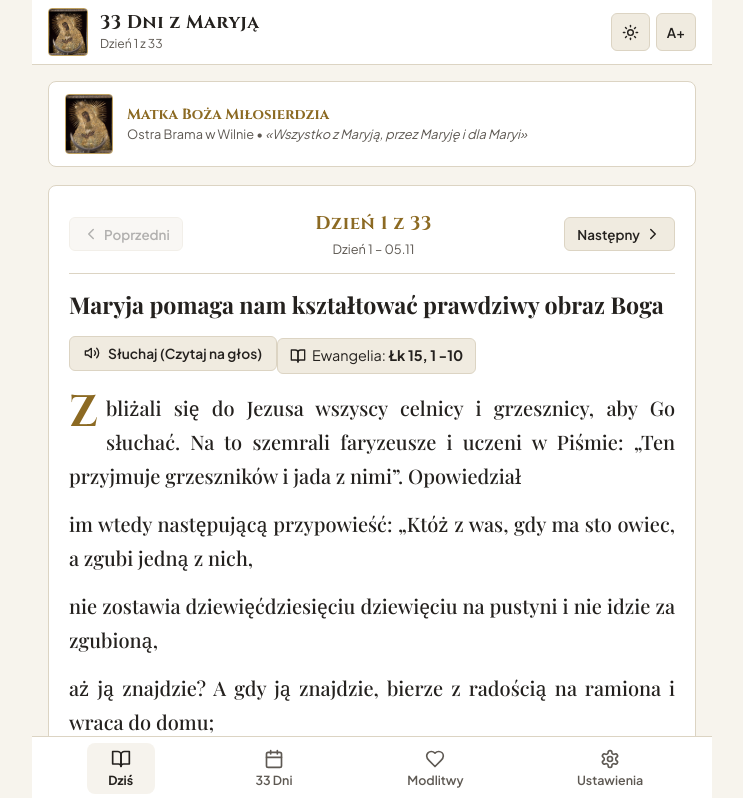
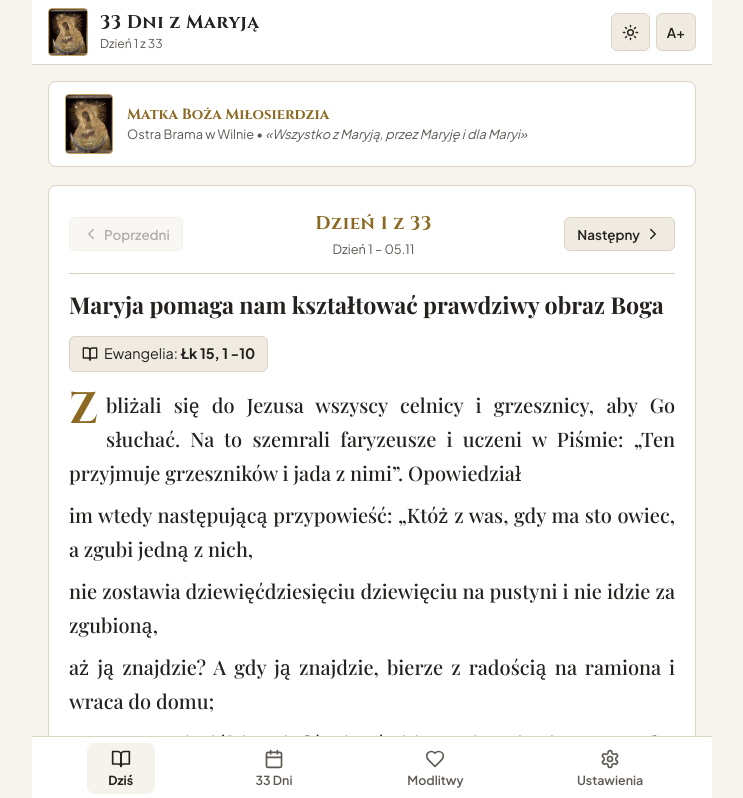
Before and after one commit to DANIOALEKSANDro/rekolekcje-33-dni, a React (Vite) app: page / in a window 1280 px wide. Shown: the top 798 px of the page, without its empty margins (268-1011 px from the left). Built offline with nearby package versions, Linux system fonts and the light colour scheme; a web font is replaced by a local one.

Commit message:
Usuniecie czytania na glos oraz optymalizacja odstepow linii i tekstu

```diff
--- a/src/components/MainTab.tsx
+++ b/src/components/MainTab.tsx
@@ -1,5 +1,5 @@
-import React, { useState, useEffect } from 'react';
-import { ChevronLeft, ChevronRight, Check, Volume2, Square, BookOpen, BookmarkCheck, ArrowRight, Info } from 'lucide-react';
+import React from 'react';
+import { ChevronLeft, ChevronRight, Check, BookOpen, BookmarkCheck, ArrowRight, Info } from 'lucide-react';
 import { RetreatDay } from '../data/retreatData';
 
 interface MainTabProps {
@@ -19,52 +19,6 @@ export const MainTab: React.FC<MainTabProps> = ({
   fontSize,
   onOpenPrayers
 }) => {
-  const [isSpeaking, setIsSpeaking] = useState(false);
-
-  // Zatrzymanie lektora przy zmianie dnia lub opuszczeniu zakładki
-  useEffect(() => {
-    return () => {
-      if ('speechSynthesis' in window) {
-        window.speechSynthesis.cancel();
-      }
-    };
-  }, [currentDay.day]);
-
-  const toggleSpeech = () => {
-    if (!('speechSynthesis' in window)) {
-      alert('Twoja przeglądarka nie obsługuje czytania głosem.');
-      return;
-    }
-
-    if (isSpeaking) {
-      window.speechSynthesis.cancel();
-      setIsSpeaking(false);
-      return;
-    }
-
-    window.speechSynthesis.cancel();
-
-    // Przygotowanie tekstu do odczytania: nagłówek, ewangelia, rozważanie i pytania
-    const textToSpeak = `
-      ${currentDay.header}.
-      ${currentDay.patronage ? 'Wspomnienie: ' + currentDay.patronage + '.' : ''}
-      ${currentDay.title}.
-      Ewangelia: ${currentDay.gospelSig}.
-      ${currentDay.paragraphs.join(' ')}.
-      ${currentDay.questions.length > 0 ? 'Punkty do rachunku sumienia i modlitwy: ' + currentDay.questions.join('. ') : ''}
-    `;
-
-    const utterance = new SpeechSynthesisUtterance(textToSpeak);
-    utterance.lang = 'pl-PL';
-    utterance.rate = 0.88; // Spokojne tempo, komfortowe do modlitwy i dla seniorów
-
-    utterance.onend = () => setIsSpeaking(false);
-    utterance.onerror = () => setIsSpeaking(false);
-
-    window.speechSynthesis.speak(utterance);
-    setIsSpeaking(true);
-  };
-
   const isCompleted = completedDays.includes(currentDay.day);
   const isConsecrationDay = currentDay.day === 34;
 
@@ -143,16 +97,6 @@ export const MainTab: React.FC<MainTabProps> = ({
         <h2 className="reading-title" style={{ marginTop: currentDay.patronage ? '8px' : '16px' }}>
           {currentDay.title}
         </h2>
-
-        {/* Przycisk lektora audio (czytanie na głos) */}
-        <button
-          className={`audio-player-btn ${isSpeaking ? 'active' : ''}`}
-          onClick={toggleSpeech}
-          aria-label={isSpeaking ? "Zatrzymaj czytanie" : "Czytaj na głos"}
-        >
-          {isSpeaking ? <Square size={16} /> : <Volume2 size={16} />}
-          <span>{isSpeaking ? 'Zatrzymaj czytanie' : 'Słuchaj (Czytaj na głos)'}</span>
-        </button>
 
         {/* Sygnatura Ewangelii */}
         {currentDay.gospelSig && (
--- a/src/components/PrayersTab.tsx
+++ b/src/components/PrayersTab.tsx
@@ -1,6 +1,6 @@
 import React, { useState } from 'react';
-import { ChevronDown, ChevronUp, Check, Volume2, Square, BookOpen } from 'lucide-react';
-import { ALL_PRAYERS_DATA, FullPrayerItem } from '../data/prayersData';
+import { ChevronDown, ChevronUp, Check, BookOpen } from 'lucide-react';
+import { ALL_PRAYERS_DATA } from '../data/prayersData';
 
 interface PrayersTabProps {
   fontSize: number;
@@ -14,37 +14,9 @@ export const PrayersTab: React.FC<PrayersTabProps> = ({
   onToggleCompletePrayer
 }) => {
   const [expandedId, setExpandedId] = useState<string | null>('akt-ofiarowania');
-  const [speakingId, setSpeakingId] = useState<string | null>(null);
 
   const toggleExpand = (id: string) => {
     setExpandedId(prev => prev === id ? null : id);
-  };
-
-  const toggleSpeech = (prayer: FullPrayerItem, e: React.MouseEvent) => {
-    e.stopPropagation();
-
-    if (!('speechSynthesis' in window)) {
-      alert('Twoja przeglądarka nie obsługuje czytania głosem.');
-      return;
-    }
-
-    if (speakingId === prayer.id) {
-      window.speechSynthesis.cancel();
-      setSpeakingId(null);
-      return;
-    }
-
-    window.speechSynthesis.cancel();
-
-    const utterance = new SpeechSynthesisUtterance(`${prayer.title}. ${prayer.text}`);
-    utterance.lang = 'pl-PL';
-    utterance.rate = 0.88;
-
-    utterance.onend = () => setSpeakingId(null);
-    utterance.onerror = () => setSpeakingId(null);
-
-    window.speechSynthesis.speak(utterance);
-    setSpeakingId(prayer.id);
   };
 
   return (
@@ -65,7 +37,6 @@ export const PrayersTab: React.FC<PrayersTabProps> = ({
         {ALL_PRAYERS_DATA.map((prayer) => {
           const isExpanded = expandedId === prayer.id;
           const isCompleted = completedPrayers.includes(prayer.id);
-          const isSpeaking = speakingId === prayer.id;
 
           return (
             <section
@@ -89,15 +60,6 @@ export const PrayersTab: React.FC<PrayersTabProps> = ({
                 </div>
 
                 <div className="prayer-stage-right">
-                  <button
-                    className={`audio-mini-btn ${isSpeaking ? 'active' : ''}`}
-                    onClick={(e) => toggleSpeech(prayer, e)}
-                    title={isSpeaking ? "Zatrzymaj czytanie" : "Czytaj tę modlitwę na głos"}
-                    aria-label="Czytaj na głos"
-                  >
-                    {isSpeaking ? <Square size={14} /> : <Volume2 size={14} />}
-                  </button>
-
                   <button
                     className={`prayer-check-btn ${isCompleted ? 'completed' : ''}`}
                     onClick={(e) => {
--- a/src/index.css
+++ b/src/index.css
@@ -355,7 +355,7 @@ button {
 
 /* Rozważanie (akapity) */
 .reflection-section {
-  margin-bottom: 24px;
+  margin-bottom: 18px;
 }
 
 .reflection-paragraph {
@@ -363,7 +363,7 @@ button {
   font-size: var(--reader-font-size);
   line-height: var(--reader-line-height);
   color: var(--text-main);
-  margin-bottom: 14px;
+  margin-bottom: 8px;
   text-align: justify;
 }
 
@@ -748,7 +748,7 @@ button {
   display: flex;
   align-items: flex-start;
   gap: 8px;
-  margin-bottom: 12px;
+  margin-bottom: 8px;
   font-family: var(--font-serif);
   font-size: var(--reader-font-size);
   line-height: var(--reader-line-height);
```
Also changed, not shown: src/data/retreatData.ts (+11 -11 lines).
